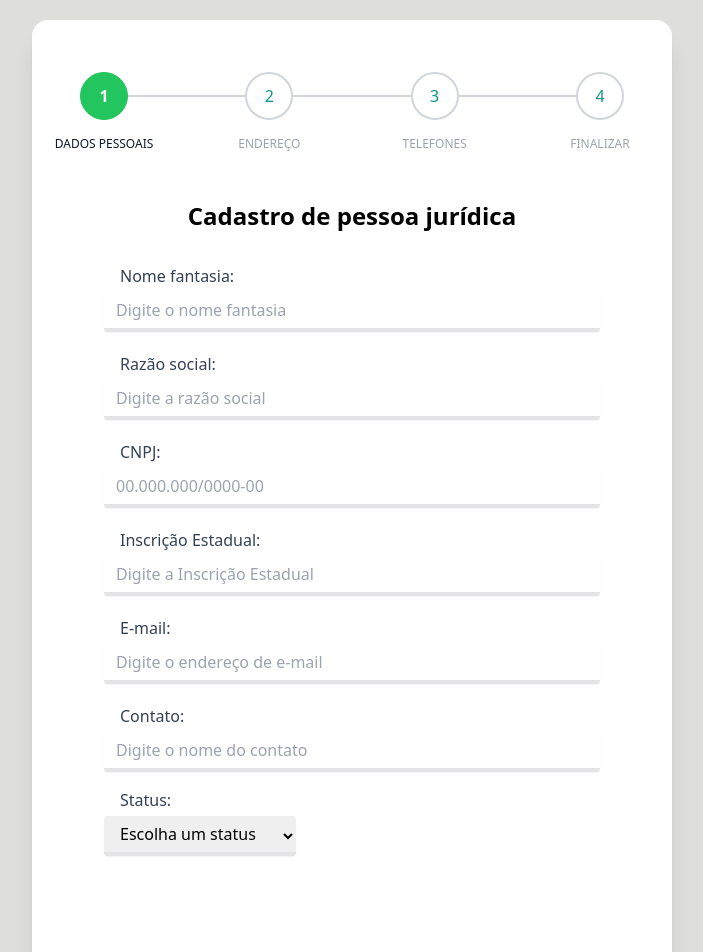
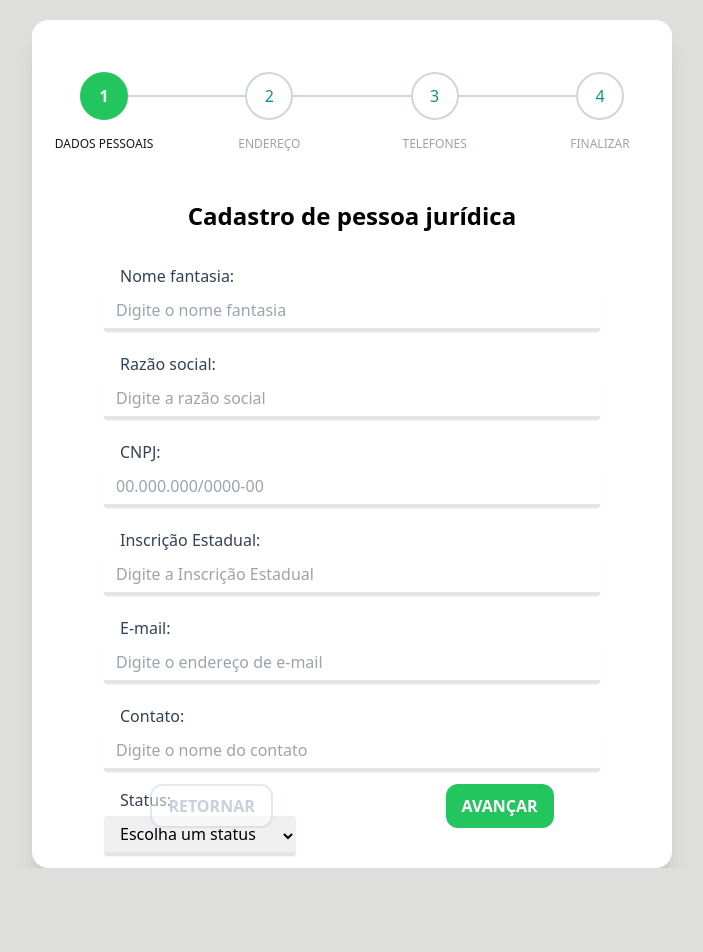
Before and after one commit to kadu20es/gogus-react-ts, a React (Vite) app: page / in a window 1280 px wide. Shown: the top 952 px of the page, without its empty margins (288-991 px from the left). After the commit the page ends 868 px from the top, so only its background shows below. Built offline with nearby package versions, Linux system fonts and the light colour scheme.

Commit message:
alteração de arquivo css global

```diff
--- a/src/styles/global.css
+++ b/src/styles/global.css
@@ -600,6 +600,11 @@
   top: 0px;
 }
 
+.mx-4 {
+  margin-left: 1rem;
+  margin-right: 1rem;
+}
+
 .mx-auto {
   margin-left: auto;
   margin-right: auto;
@@ -610,79 +615,52 @@
   margin-bottom: 2.5rem;
 }
 
-.mx-4 {
-  margin-left: 1rem;
-  margin-right: 1rem;
+.mb-11 {
+  margin-bottom: 2.75rem;
 }
 
-.my-8 {
-  margin-top: 2rem;
+.mb-8 {
   margin-bottom: 2rem;
 }
 
-.my-16 {
+.ml-4 {
+  margin-left: 1rem;
+}
+
+.mt-12 {
+  margin-top: 3rem;
+}
+
+.mt-16 {
   margin-top: 4rem;
-  margin-bottom: 4rem;
 }
 
 .mt-5 {
   margin-top: 1.25rem;
 }
 
-.mb-11 {
-  margin-bottom: 2.75rem;
-}
-
-.mt-16 {
-  margin-top: 4rem;
-}
-
-.mb-8 {
-  margin-bottom: 2rem;
-}
-
-.mt-4 {
-  margin-top: 1rem;
-}
-
-.mb-4 {
-  margin-bottom: 1rem;
-}
-
-.mb-6 {
-  margin-bottom: 1.5rem;
-}
-
-.mt-12 {
-  margin-top: 3rem;
-}
-
 .mt-8 {
   margin-top: 2rem;
-}
-
-.ml-2 {
-  margin-left: 0.5rem;
-}
-
-.ml-4 {
-  margin-left: 1rem;
 }
 
 .flex {
   display: flex;
 }
 
+.h-10 {
+  height: 2.5rem;
+}
+
 .h-12 {
   height: 3rem;
 }
 
-.h-10 {
-  height: 2.5rem;
+.h-\[50vh\] {
+  height: 50vh;
 }
 
-.h-\[50vh\] {
-  height: 50vh;
+.h-\[60vh\] {
+  height: 60vh;
 }
 
 .w-12 {
@@ -693,28 +671,24 @@
   width: 8rem;
 }
 
+.w-48 {
+  width: 12rem;
+}
+
 .w-full {
   width: 100%;
-}
-
-.w-40 {
-  width: 10rem;
-}
-
-.w-48 {
-  width: 12rem;
 }
 
 .flex-auto {
   flex: 1 1 auto;
 }
 
+.cursor-not-allowed {
+  cursor: not-allowed;
+}
+
 .cursor-pointer {
   cursor: pointer;
-}
-
-.cursor-not-allowed {
-  cursor: not-allowed;
 }
 
 .flex-col {
@@ -745,36 +719,51 @@
   gap: 1rem;
 }
 
+.rounded {
+  border-radius: 0.25rem;
+}
+
 .rounded-2xl {
   border-radius: 1rem;
+}
+
+.rounded-full {
+  border-radius: 9999px;
 }
 
 .rounded-xl {
   border-radius: 0.75rem;
 }
 
-.rounded-full {
-  border-radius: 9999px;
-}
-
-.rounded {
-  border-radius: 0.25rem;
+.border {
+  border-width: 1px;
 }
 
 .border-2 {
   border-width: 2px;
 }
 
-.border {
-  border-width: 1px;
+.border-b-4 {
+  border-bottom-width: 4px;
 }
 
 .border-t-2 {
   border-top-width: 2px;
 }
 
-.border-b-4 {
-  border-bottom-width: 4px;
+.border-gray-300 {
+  --tw-border-opacity: 1;
+  border-color: rgb(209 213 219 / var(--tw-border-opacity));
+}
+
+.border-green-500 {
+  --tw-border-opacity: 1;
+  border-color: rgb(34 197 94 / var(--tw-border-opacity));
+}
+
+.border-green-600 {
+  --tw-border-opacity: 1;
+  border-color: rgb(22 163 74 / var(--tw-border-opacity));
 }
 
 .border-slate-300 {
@@ -782,24 +771,14 @@
   border-color: rgb(203 213 225 / var(--tw-border-opacity));
 }
 
-.border-gray-300 {
-  --tw-border-opacity: 1;
-  border-color: rgb(209 213 219 / var(--tw-border-opacity));
-}
-
-.border-green-600 {
-  --tw-border-opacity: 1;
-  border-color: rgb(22 163 74 / var(--tw-border-opacity));
-}
-
-.border-green-500 {
-  --tw-border-opacity: 1;
-  border-color: rgb(34 197 94 / var(--tw-border-opacity));
-}
-
 .border-zinc-200 {
   --tw-border-opacity: 1;
   border-color: rgb(228 228 231 / var(--tw-border-opacity));
+}
+
+.bg-green-500 {
+  --tw-bg-opacity: 1;
+  background-color: rgb(34 197 94 / var(--tw-bg-opacity));
 }
 
 .bg-white {
@@ -807,25 +786,17 @@
   background-color: rgb(255 255 255 / var(--tw-bg-opacity));
 }
 
-.bg-green-500 {
-  --tw-bg-opacity: 1;
-  background-color: rgb(34 197 94 / var(--tw-bg-opacity));
-}
-
-.p-4 {
-  padding: 1rem;
-}
-
 .p-10 {
   padding: 2.5rem;
 }
 
-.p-5 {
-  padding: 1.25rem;
+.p-8 {
+  padding: 2rem;
 }
 
-.p-8 {
-  padding: 2rem;
+.px-3 {
+  padding-left: 0.75rem;
+  padding-right: 0.75rem;
 }
 
 .px-4 {
@@ -843,25 +814,8 @@
   padding-bottom: 0.75rem;
 }
 
-.px-3 {
-  padding-left: 0.75rem;
-  padding-right: 0.75rem;
-}
-
 .pb-2 {
   padding-bottom: 0.5rem;
-}
-
-.pl-4 {
-  padding-left: 1rem;
-}
-
-.pl-8 {
-  padding-left: 2rem;
-}
-
-.pt-6 {
-  padding-top: 1.5rem;
 }
 
 .pt-4 {
@@ -870,6 +824,11 @@
 
 .text-center {
   text-align: center;
+}
+
+.text-2xl {
+  font-size: 1.5rem;
+  line-height: 2rem;
 }
 
 .text-xl {
@@ -882,25 +841,6 @@
   line-height: 1rem;
 }
 
-.text-2xl {
-  font-size: 1.5rem;
-  line-height: 2rem;
-}
-
-.text-base {
-  font-size: 1rem;
-  line-height: 1.5rem;
-}
-
-.text-lg {
-  font-size: 1.125rem;
-  line-height: 1.75rem;
-}
-
-.font-semibold {
-  font-weight: 600;
-}
-
 .font-bold {
   font-weight: 700;
 }
@@ -909,23 +849,12 @@
   font-weight: 500;
 }
 
+.font-semibold {
+  font-weight: 600;
+}
+
 .uppercase {
   text-transform: uppercase;
-}
-
-.text-white {
-  --tw-text-opacity: 1;
-  color: rgb(255 255 255 / var(--tw-text-opacity));
-}
-
-.text-slate-400 {
-  --tw-text-opacity: 1;
-  color: rgb(148 163 184 / var(--tw-text-opacity));
-}
-
-.text-teal-600 {
-  --tw-text-opacity: 1;
-  color: rgb(13 148 136 / var(--tw-text-opacity));
 }
 
 .text-gray-400 {
@@ -938,9 +867,24 @@
   color: rgb(17 24 39 / var(--tw-text-opacity));
 }
 
+.text-slate-400 {
+  --tw-text-opacity: 1;
+  color: rgb(148 163 184 / var(--tw-text-opacity));
+}
+
 .text-slate-700 {
   --tw-text-opacity: 1;
   color: rgb(51 65 85 / var(--tw-text-opacity));
+}
+
+.text-teal-600 {
+  --tw-text-opacity: 1;
+  color: rgb(13 148 136 / var(--tw-text-opacity));
+}
+
+.text-white {
+  --tw-text-opacity: 1;
+  color: rgb(255 255 255 / var(--tw-text-opacity));
 }
 
 .antialiased {
@@ -952,15 +896,15 @@
   opacity: 0.5;
 }
 
+.shadow-sm {
+  --tw-shadow: 0 1px 2px 0 rgb(0 0 0 / 0.05);
+  --tw-shadow-colored: 0 1px 2px 0 var(--tw-shadow-color);
+  box-shadow: var(--tw-ring-offset-shadow, 0 0 #0000), var(--tw-ring-shadow, 0 0 #0000), var(--tw-shadow);
+}
+
 .shadow-xl {
   --tw-shadow: 0 20px 25px -5px rgb(0 0 0 / 0.1), 0 8px 10px -6px rgb(0 0 0 / 0.1);
   --tw-shadow-colored: 0 20px 25px -5px var(--tw-shadow-color), 0 8px 10px -6px var(--tw-shadow-color);
-  box-shadow: var(--tw-ring-offset-shadow, 0 0 #0000), var(--tw-ring-shadow, 0 0 #0000), var(--tw-shadow);
-}
-
-.shadow-sm {
-  --tw-shadow: 0 1px 2px 0 rgb(0 0 0 / 0.05);
-  --tw-shadow-colored: 0 1px 2px 0 var(--tw-shadow-color);
   box-shadow: var(--tw-ring-offset-shadow, 0 0 #0000), var(--tw-ring-shadow, 0 0 #0000), var(--tw-shadow);
 }
 
@@ -981,16 +925,8 @@
   transition-duration: 200ms;
 }
 
-.duration-300 {
-  transition-duration: 300ms;
-}
-
 .duration-500 {
   transition-duration: 500ms;
-}
-
-.ease-out {
-  transition-timing-function: cubic-bezier(0, 0, 0.2, 1);
 }
 
 .ease-in-out {
```
